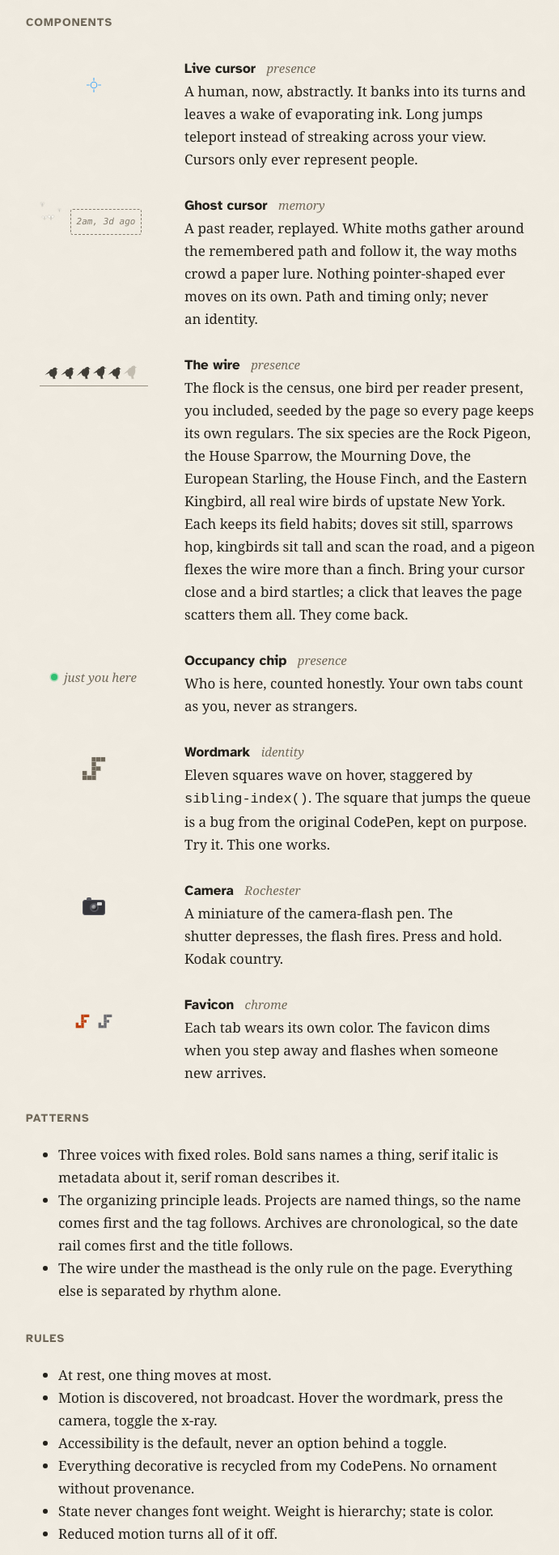
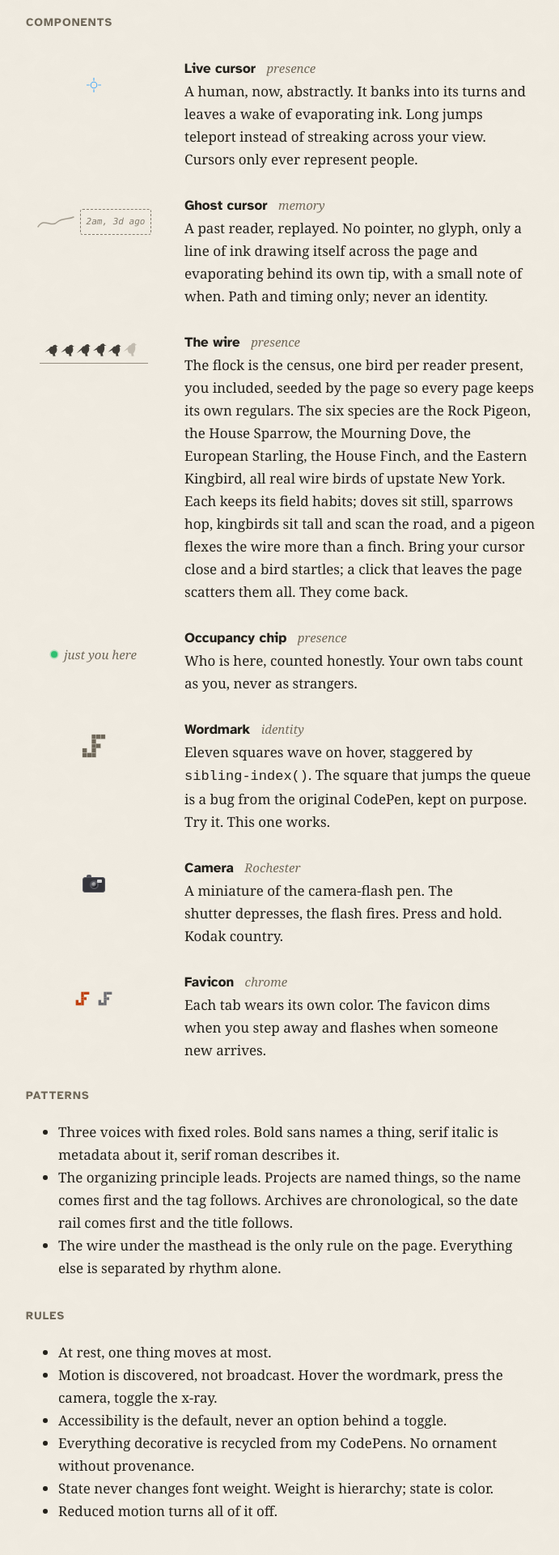
Before and after one commit to josephfusco/josephfusco.github.io, a Jekyll site: the page built from design.html, in a window 1280 px wide. Shown: the part 1150-3070 px from the top of the page at 81% size, without its empty margins (292-983 px from the left). Built offline with Jekyll 4.4.1, drawn with Linux system fonts in a browser that asks for light colours.

Commit message:
The ghost is only the ink it draws
No moths after all, and no glyph of any kind. A past visit
replays as a line of fading ink drawing itself across the page,
tip invisible, with a small time label on arrival. Subtraction
was the answer to the screen-takeover read; nothing that could
be mistaken for a pointer exists, because nothing is there.

Co-Authored-By: Claude Fable 5 <noreply@anthropic.com>
Claude-Session: https://claude.ai/code/session_019vAcPMvpcgUVRcyZCqV9hM

```diff
--- a/_includes/footer.html
+++ b/_includes/footer.html
@@ -12,7 +12,7 @@
 			<div id="colophon" popover>
 				<h2>Colophon</h2>
 				<p>Static site, built with Jekyll. The animations are recycled from <a href="https://codepen.io/fusco">my CodePens</a>.</p>
-				<p>Other readers appear as anonymous birds, live. Each visit's cursor path is kept, positions and timing only, never IPs or identifiers, and returns later as a drift of white moths retracing it. The 🕊 toggle turns all of it off for you. Global Privacy Control is honored automatically.</p>
+				<p>Other readers appear as anonymous birds, live. Each visit's cursor path is kept, positions and timing only, never IPs or identifiers, and replays later as a line of fading ink. The 🕊 toggle turns all of it off for you. Global Privacy Control is honored automatically.</p>
 				<p>Source on <a href="https://github.com/josephfusco/josephfusco.github.io">GitHub</a>.</p>
 			</div>
 		<div class="fineprint">
--- a/assets/css/redesign.css
+++ b/assets/css/redesign.css
@@ -598,9 +598,8 @@ html[data-blueprint] [data-spec]::after {
   .peer-cursor { transition: none; }
 
 
-/* ---- Ghosts return as a drift of white moths, gathered around
-   the remembered path the way moths crowd a paper lure. Nothing
-   pointer-shaped ever moves on its own. ---- */
+/* ---- Ghosts are only the ink they draw. No glyph, no pointer
+   shape, just the evaporating line and a small time label. ---- */
 .peer-cursor.ghost {
   color: var(--muted);
   opacity: 0.75;
@@ -609,26 +608,6 @@ html[data-blueprint] [data-spec]::after {
   font-style: italic;
   border-style: dashed;
 }
-.moth { position: absolute; left: 0; top: 0; width: 10px; height: 9px; }
-.moth svg { display: block; width: 100%; height: 100%; overflow: visible; }
-.moth path { fill: #fffdf6; stroke: rgba(35, 32, 26, 0.4); stroke-width: 0.4; }
-.moth .mo { animation: wing-a var(--flut, 110ms) steps(1) infinite; }
-.moth .mc { animation: wing-b var(--flut, 110ms) steps(1) infinite; }
-/* Each moth loops its own wandering orbit; phases never sync */
-@keyframes moth-drift-a {
-  0% { translate: -14px -6px; } 25% { translate: 2px -18px; }
-  50% { translate: 12px -2px; } 75% { translate: -2px 8px; }
-  100% { translate: -14px -6px; }
-}
-@keyframes moth-drift-b {
-  0% { translate: 10px -14px; } 30% { translate: -10px -10px; }
-  55% { translate: -16px 4px; } 80% { translate: 6px 10px; }
-  100% { translate: 10px -14px; }
-}
-.moth:nth-of-type(1) { animation: moth-drift-a 3.4s ease-in-out infinite; --flut: 96ms; }
-.moth:nth-of-type(2) { animation: moth-drift-b 4.2s ease-in-out infinite; animation-delay: -1.3s; --flut: 120ms; scale: 0.8; }
-.moth:nth-of-type(3) { animation: moth-drift-a 5.1s ease-in-out infinite reverse; animation-delay: -2.2s; --flut: 104ms; scale: 0.7; }
-.moth:nth-of-type(4) { animation: moth-drift-b 3.7s ease-in-out infinite reverse; animation-delay: -0.7s; --flut: 130ms; scale: 0.9; }
 
 /* ---- Presence states: what the other side is doing ---- */
 .peer-cursor .typing { display: none; margin-left: 2px; }
@@ -775,7 +754,6 @@ html[data-blueprint] .blueprint-systems {
   .presence-dot, .typing span, .flame,
   .site-mark rect, .site-name-text,
   .posts li, .read-progress { animation: none !important; }
-  .moth, .moth path { animation: none !important; }
   .read-progress { display: none; }
   .cheese { display: none; }
   .peer-cursor { transition: none; }
@@ -1057,7 +1035,7 @@ h1, h2, h3, h4,
   .components li { grid-template-columns: 1fr; row-gap: 0.875rem; }
 }
 .demo-cursor { display: inline-flex; align-items: center; gap: 6px; color: #4dabf7; margin-right: 0.5rem; vertical-align: middle; }
-.demo-ghost { color: var(--muted); opacity: 0.85; position: relative; padding-left: 30px; }
+.demo-ghost { color: var(--muted); opacity: 0.85; }
 .demo-label { font-family: "SF Mono", Menlo, Consolas, monospace; font-size: 0.6875rem; border: 1px solid currentColor; border-radius: 3px; padding: 0.05rem 0.4rem; }
 .demo-label-italic { font-style: italic; border-style: dashed; }
 .demo-chip { display: inline-flex; align-items: center; gap: 0.5rem; font-family: Georgia, serif; font-style: italic; font-size: 0.9375rem; color: var(--muted); margin-right: 0.5rem; }
--- a/assets/js/presence.js
+++ b/assets/js/presence.js
@@ -1,4 +1,5 @@
-/* Presence: other readers of this page appear as bird-named crosshairs.
+/* Presence: other readers of this page appear as unnamed crosshairs;
+   past readers replay as lines of fading ink.
    Progressive enhancement — fails silently without the relay.
    Blueprint mode: the footer toggle x-rays the page. */
 (function () {
@@ -127,7 +128,7 @@
 
   var wire = document.querySelector('.powerline');
     /* ---- The bird factory ----
-     Five real wire birds of upstate New York. Each species pins the
+     Six real wire birds of upstate New York. Each species pins the
      dials (puff, neck, tail, beak) to its field silhouette; individuals
      vary only inside their species envelope. share = how often it turns
      up, size relative to a pigeon, weight = pull on the wire, moves =
@@ -523,26 +524,14 @@
     return d;
   }
 
-  /* A ghost is never a cursor. It returns as white moths around an
-     invisible lure that retraces the remembered path. */
-  var MOTH_SVG = '<svg viewBox="0 0 10 9" aria-hidden="true">'
-    + '<path class="mo" d="M5 3.8 C3.6 1.2 1 1.2 1.2 3.4 C1.4 5.2 3.4 5.6 5 4.6 C6.6 5.6 8.6 5.2 8.8 3.4 C9 1.2 6.4 1.2 5 3.8 Z"/>'
-    + '<path class="mc" d="M5 4.4 C4.4 1.2 2.9 0.8 2.6 2.6 C2.4 4.2 3.9 5.2 5 4.9 C6.1 5.2 7.6 4.2 7.4 2.6 C7.1 0.8 5.6 1.2 5 4.4 Z"/>'
-    + '<path class="mb" d="M4.7 3.6 L5 7.6 L5.3 3.6 Z"/>'
-    + '</svg>';
-
-  function mothCluster() {
-    var out = '';
-    for (var i = 0; i < 4; i++) out += '<span class="moth">' + MOTH_SVG + '</span>';
-    return out;
-  }
-
   function cursorEl(peer) {
     var d = document.createElement('div');
     d.className = 'peer-cursor' + (peer.ghost ? ' ghost' : '');
     d.style.setProperty('--peer-color', peer.color);
+    /* A ghost has no glyph at all. It is only the ink it draws,
+       plus a small time label when it first appears. */
     d.innerHTML =
-      (peer.ghost ? mothCluster() :
+      (peer.ghost ? '' :
         '<svg viewBox="0 0 24 24" width="18" height="18" fill="none">' +
         '<circle cx="12" cy="12" r="5" stroke="currentColor" stroke-width="1.5"/>' +
         '<path d="M12 0v5M12 19v5M0 12h5M19 12h5" stroke="currentColor" stroke-width="1.5"/>' +
@@ -555,11 +544,6 @@
     layer.appendChild(d);
     return d;
   }
-
-  /* Static moth specimens, for the design page */
-  document.querySelectorAll('[data-moths]').forEach(function (el) {
-    el.innerHTML = mothCluster() + el.innerHTML;
-  });
 
   /* Registry: every state a peer can be in, and how it renders */
   var STATE_META = {
--- a/design.html
+++ b/design.html
@@ -55,11 +55,11 @@ permalink: /design
 			</li>
 			<li>
 				<div class="stage" aria-hidden="true">
-					<span class="demo-cursor demo-ghost" data-moths><span class="demo-label demo-label-italic">2am, 3d ago</span></span>
+					<span class="demo-cursor demo-ghost"><svg viewBox="0 0 48 20" width="48" height="20" fill="none" aria-hidden="true"><path d="M2 16 C10 4 18 18 26 10 C32 5 40 7 46 4" stroke="currentColor" stroke-width="1.5" stroke-linecap="round" opacity="0.7"/></svg><span class="demo-label demo-label-italic">2am, 3d ago</span></span>
 				</div>
 				<div>
 					<h3>Ghost cursor <span class="tag">memory</span></h3>
-					<p>A past reader, replayed. White moths gather around the remembered path and follow it, the way moths crowd a paper lure. Nothing pointer-shaped ever moves on its own. Path and timing only; never an identity.</p>
+					<p>A past reader, replayed. No pointer, no glyph, only a line of ink drawing itself across the page and evaporating behind its own tip, with a small note of when. Path and timing only; never an identity.</p>
 				</div>
 			</li>
 			<li>
```
